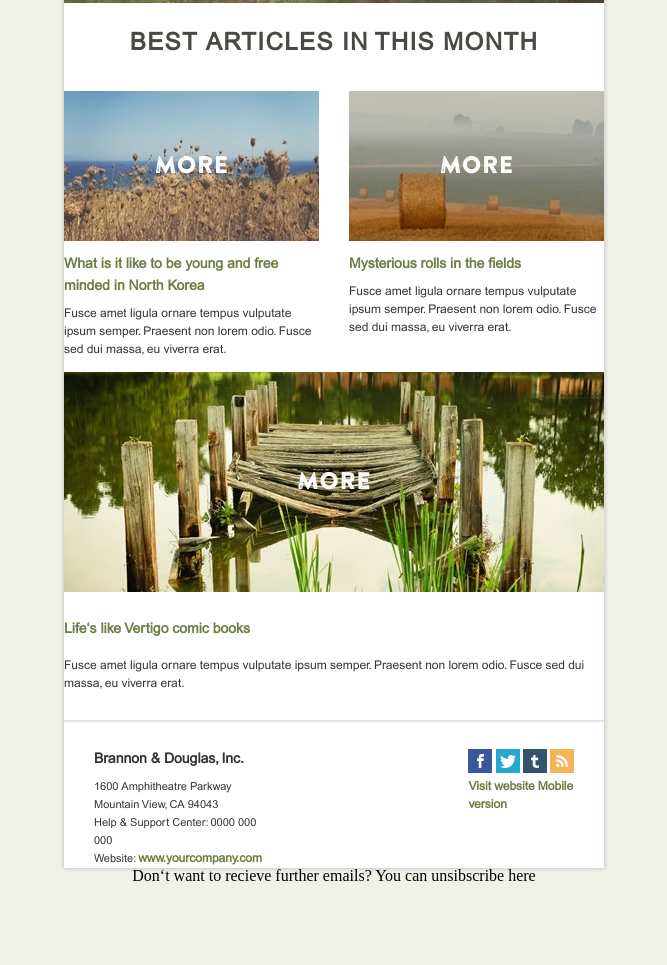
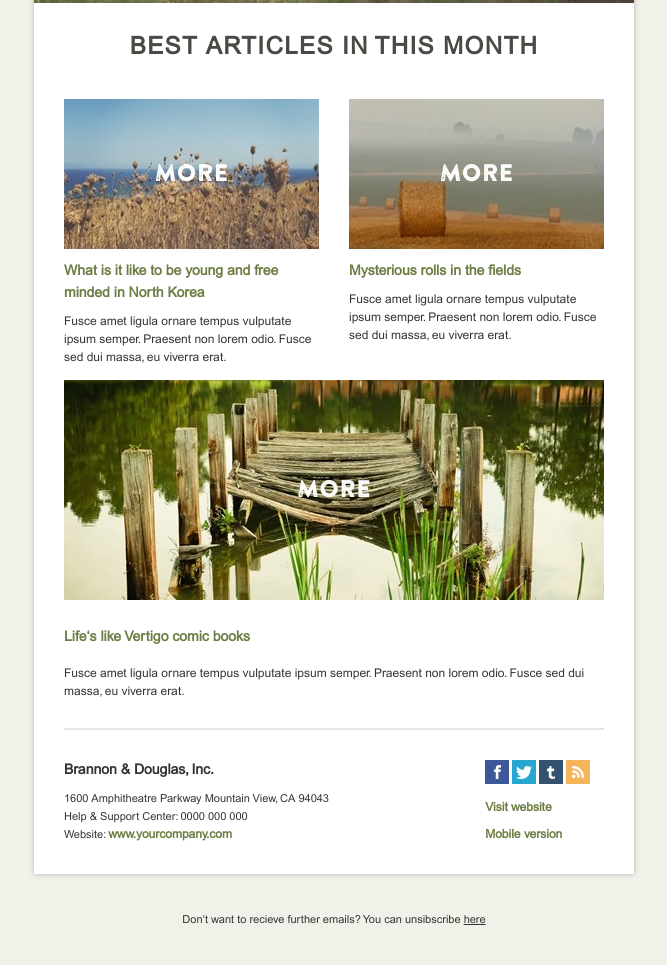
Before and after one commit to Menxy/Sheep, a plain HTML site: page index.html in a window 1280 px wide. Shown: the part 618-1583 px from the top of the page, without its empty margins (306-973 px from the left). Before the commit the page ends 1502 px from the top, so only its background shows below. Drawn offline with Linux system fonts and the light colour scheme; files whose address does not match are found by name.

Commit message:
Initial commit

```diff
--- a/index.html
+++ b/index.html
@@ -60,7 +60,7 @@
             </div>
         </div>
         <footer>
-            <div class="foot">Don‘t want to recieve further emails? You can unsibscribe here</div>
+            <div class="foot">Don‘t want to recieve further emails? You can unsibscribe <a href="#">here</a> </div>
         </footer>
     </div>
 </body>
--- a/scss/style.scss
+++ b/scss/style.scss
@@ -44,7 +44,7 @@ header{
     padding-bottom: 10%;
 }
 .total-column {
-    max-width: 600px;
+    width: 600px;
     background-color: #fff;
     box-shadow: 0px 0px 5px 0px rgba(0,0,0,0.25);
 }
@@ -83,7 +83,7 @@ header{
     color: #ffffff;
 }
 .articles {
-
+    padding-bottom: 5%;
 }
 .articles__header {
     font-family: ArialMT;
@@ -146,7 +146,7 @@ header{
     padding: 5% 0 3% 0;
 }
 .articles__text {
-    font-family: ArialMT;
+    font-family: 'ARIALMT';
     font-size: 12px;
     line-height: 18px;
     font-weight: 400;
@@ -169,14 +169,15 @@ header{
     justify-content: space-between;
 }
 .articles__contact {
+    display: flex;
+    justify-content: space-between;
+    flex-direction: column;
     width: 75%;
-    font-family: ArialMT;
+    font-family: 'ARIALMT';
     font-size: 11px;
     line-height: 18px;
     font-weight: 400;
     color: #333333;
-
-    }
     h3 {
         font-size: 14px;
         line-height: 22px;
@@ -188,18 +189,25 @@ header{
     }
 }
 .articles__link {
-    font-family: ArialMT;
+    font-family: 'ARIALMT';
     font-size: 12px;
     line-height: 18px;
     font-weight: 700;
     color: #6d7e44;
 }
 .articles__socials {
-    display: flex;
-    justify-content: space-between;
     padding-bottom: 5%;
 }
-.social__btn {
+//.social__btn {}
+.foot {
+    font-family: 'ARIALMT';
+    font-size: 11px;
+    line-height: 18px;
+    font-weight: 400;
+    color: #333333;
+    padding: 12% 0;
+    a {
+        color: #333333;
+        text-decoration: underline;
+    }
 }
-.foot {
-}
```
Also changed, not shown: css/style.css, 1 other file.
